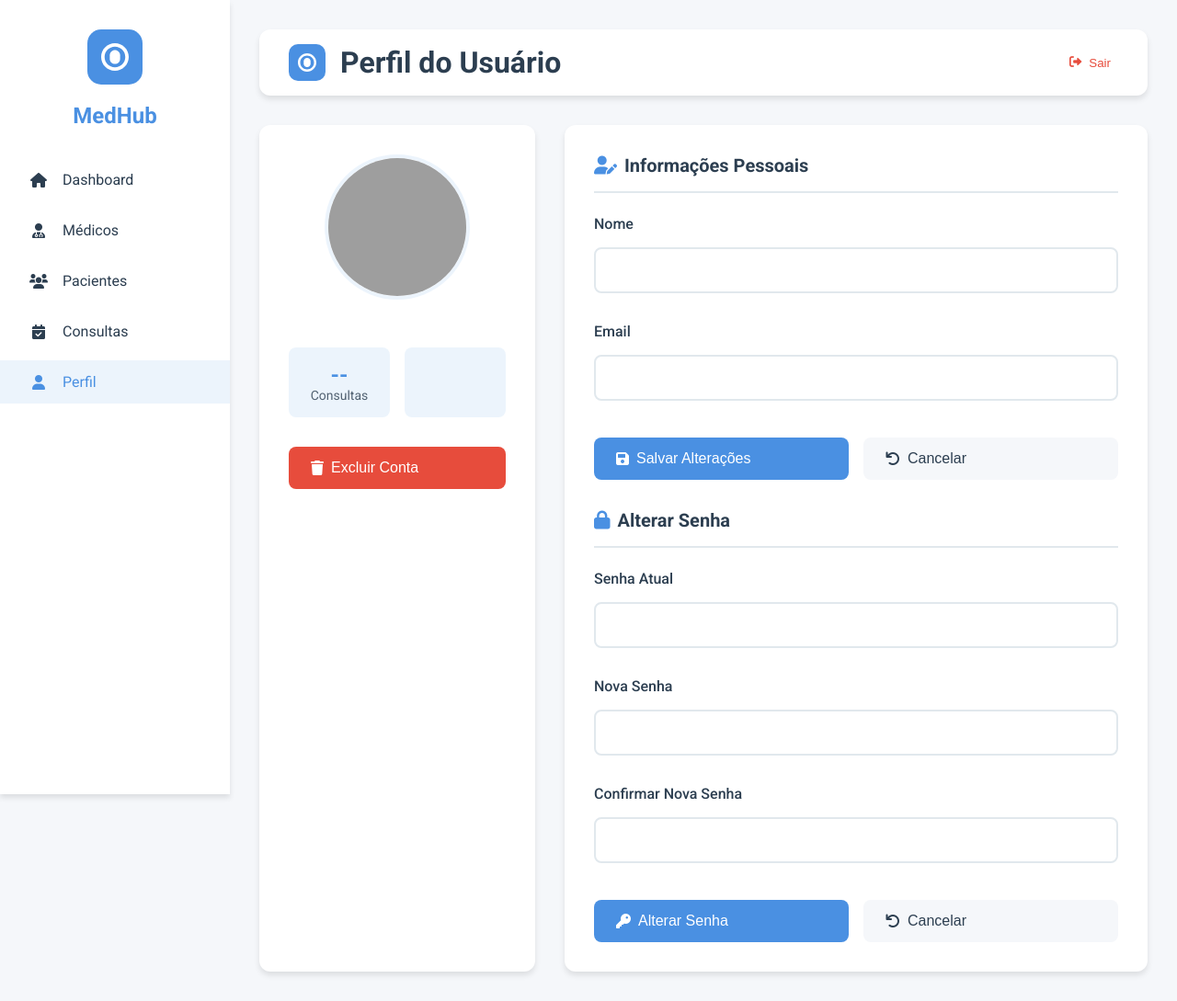
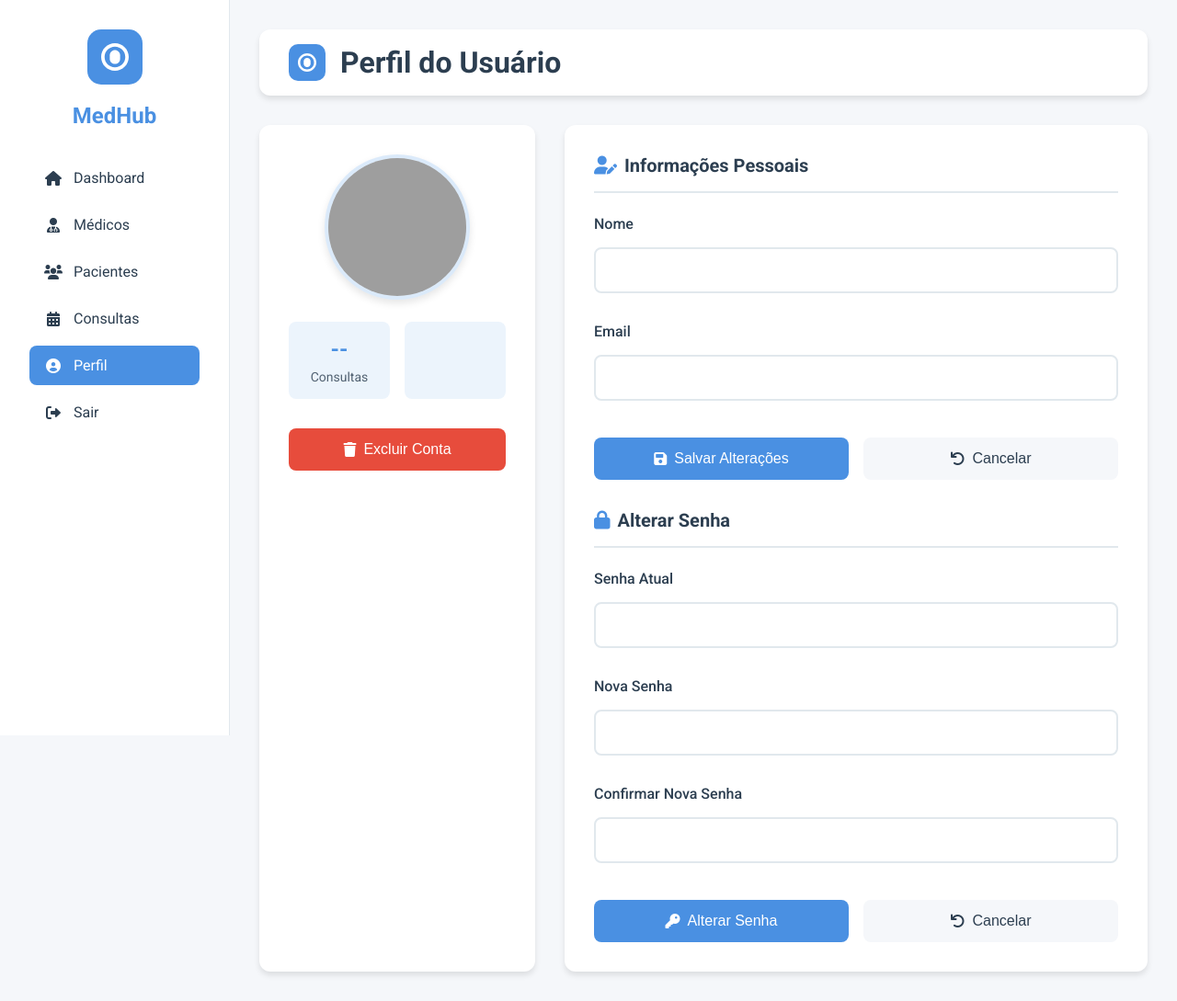
Before and after one commit to LIMA-K-B-A/2024.2-P.-Web-1, a FastAPI app: template Sistema_Medico/app/templates/perfil.html in a window 1280 px wide. Shown: the whole page at 92% size. Run offline with FastAPI, Linux system fonts and the light colour scheme; the template is opened without the code that fills it, so the values that code supplies are empty; grey boxes are pictures that could not be loaded.

Commit message:
melhorias na tela de perfil 2.0

```diff
--- a/Sistema_Medico/app/templates/perfil.html
+++ b/Sistema_Medico/app/templates/perfil.html
@@ -27,24 +27,31 @@
       padding: 0;
       font-family: 'Roboto', sans-serif;
       background-color: var(--background-color);
-      display: flex;
+      color: var(--text-color);
+      display: grid;
+      grid-template-columns: 250px 1fr;
       min-height: 100vh;
     }
 
+    .dashboard {
+      display: contents;
+    }
+
     .sidebar {
+      background-color: white;
+      padding: 2rem;
+      border-right: 1px solid var(--border-color);
+      height: 100vh;
+      position: fixed;
       width: 250px;
-      background-color: white;
-      padding: 2rem 0;
-      box-shadow: var(--shadow-md);
-      position: fixed;
-      height: 100vh;
+      box-sizing: border-box;
       overflow-y: auto;
+      z-index: 10;
     }
 
     .sidebar-header {
-      padding: 0 2rem;
+      text-align: center;
       margin-bottom: 2rem;
-      text-align: center;
     }
 
     .logo {
@@ -73,26 +80,31 @@
     .nav-link {
       display: flex;
       align-items: center;
-      padding: 0.875rem 2rem;
+      padding: 0.75rem 1rem;
       color: var(--text-color);
       text-decoration: none;
+      border-radius: 8px;
       transition: all 0.2s ease;
     }
 
-    .nav-link:hover, .nav-link.active {
+    .nav-link:hover {
       background-color: var(--primary-color-light);
       color: var(--primary-color);
     }
 
+    .nav-link.active {
+      background-color: var(--primary-color);
+      color: white;
+    }
+
     .nav-link i {
-      margin-right: 1rem;
+      margin-right: 0.75rem;
       width: 20px;
       text-align: center;
     }
 
     .main-content {
-      flex: 1;
-      margin-left: 250px;
+      grid-column: 2;
       padding: 2rem;
     }
 
@@ -139,10 +151,10 @@
     }
 
     .user-role {
-      color: var(--text-color);
-      opacity: 0.8;
+      color: var(--primary-color);
       font-size: 0.875rem;
       margin: 0;
+      font-weight: 500;
     }
 
     .logout-button {
@@ -176,14 +188,26 @@
       text-align: center;
     }
 
-    .profile-avatar {
+    .profile-img-container {
       width: 150px;
       height: 150px;
+      margin: 0 auto 1.5rem;
+      position: relative;
       border-radius: 50%;
-      margin-bottom: 1.5rem;
+      background-color: var(--primary-color-light);
+      display: flex;
+      justify-content: center;
+      align-items: center;
+      overflow: hidden;
+      border: 4px solid var(--primary-color-light);
+      box-shadow: 0 4px 8px rgba(0, 0, 0, 0.1);
+    }
+
+    .profile-avatar {
+      width: 100%;
+      height: 100%;
       object-fit: cover;
-      border: 4px solid var(--primary-color-light);
-      transition: transform 0.2s ease;
+      transition: transform 0.3s ease;
     }
 
     .profile-avatar:hover {
@@ -201,6 +225,7 @@
       color: var(--text-color);
       opacity: 0.8;
       margin: 0 0 1.5rem;
+      word-break: break-word;
     }
 
     .profile-stats {
@@ -233,7 +259,7 @@
       color: var(--text-color);
       opacity: 0.8;
       font-size: 0.875rem;
-      margin: 0;
+      margin: 0.5rem 0 0;
     }
 
     .profile-content {
@@ -301,7 +327,12 @@
       transition: all 0.2s ease;
       display: flex;
       align-items: center;
+      justify-content: center;
       gap: 0.5rem;
+    }
+
+    .btn-block {
+      width: 100%;
     }
 
     .btn-primary {
@@ -361,45 +393,53 @@
 </head>
 
 <body>
-  <nav class="sidebar">
+  <div class="dashboard">
+    <aside class="sidebar">
       <div class="sidebar-header">
         <img src="/static/img/favicon.svg" alt="MedHub Logo" class="logo">
         <h1>MedHub</h1>
       </div>
-
+      <nav>
         <ul class="nav-menu">
           <li class="nav-item">
             <a href="/home" class="nav-link">
               <i class="fas fa-home"></i>
-          <span>Dashboard</span>
+              Dashboard
             </a>
           </li>
           <li class="nav-item">
             <a href="/listaMedicos" class="nav-link">
               <i class="fas fa-user-md"></i>
-          <span>Médicos</span>
+              Médicos
             </a>
           </li>
           <li class="nav-item">
             <a href="/listaPacientes" class="nav-link">
               <i class="fas fa-users"></i>
-          <span>Pacientes</span>
+              Pacientes
             </a>
           </li>
           <li class="nav-item">
             <a href="/listaConsultas" class="nav-link">
-          <i class="fas fa-calendar-check"></i>
-          <span>Consultas</span>
+              <i class="fas fa-calendar-alt"></i>
+              Consultas
             </a>
           </li>
           <li class="nav-item">
             <a href="/perfil" class="nav-link active">
-          <i class="fas fa-user"></i>
-          <span>Perfil</span>
+              <i class="fas fa-user-circle"></i>
+              Perfil
+            </a>
+          </li>
+          <li class="nav-item">
+            <a href="/logout" class="nav-link">
+              <i class="fas fa-sign-out-alt"></i>
+              Sair
             </a>
           </li>
         </ul>
       </nav>
+    </aside>
 
     <main class="main-content">
       <header class="header">
@@ -411,18 +451,26 @@
         <div class="user-menu">
           <div class="user-info">
             <p class="user-name">{{ user.nome }}</p>
-          <p class="user-role">{{ user.tipo_usuario }}</p>
+            <p class="user-role">
+              {% if user.tipo_usuario == 'admin' %}
+                Admin
+              {% elif user.tipo_usuario == 'medico' %}
+                Médico
+              {% elif user.tipo_usuario == 'paciente' %}
+                Paciente
+              {% else %}
+                {{ user.tipo_usuario }}
+              {% endif %}
+            </p>
           </div>
-        <button class="logout-button" onclick="logout()">
-          <i class="fas fa-sign-out-alt"></i>
-          <span>Sair</span>
-        </button>
         </div>
       </header>
 
       <div class="profile-container">
         <aside class="profile-sidebar">
+          <div class="profile-img-container">
             <img src="/static/img/avatar.png" alt="Avatar do usuário" class="profile-avatar">
+          </div>
           <h2 class="profile-name">{{ user.nome }}</h2>
           <p class="profile-email">{{ user.email }}</p>
 
@@ -463,7 +507,7 @@
             </div>
           </div>
 
-        <button class="btn btn-danger" onclick="deleteAccount()">
+          <button class="btn btn-danger btn-block" onclick="deleteAccount()">
             <i class="fas fa-trash"></i>
             Excluir Conta
           </button>
@@ -537,11 +581,80 @@
         </div>
       </div>
     </main>
+  </div>
 
   <script>
-    function logout() {
-      window.location.href = '/logout';
+    // Função para exibir notificações
+    function showNotification(message, type = 'success') {
+      const notification = document.createElement('div');
+      notification.className = `notification ${type}`;
+      notification.innerHTML = `
+        <div class="notification-content">
+          <i class="fas ${type === 'success' ? 'fa-check-circle' : 'fa-exclamation-circle'}"></i>
+          <span>${message}</span>
+        </div>
+        <button class="notification-close">
+          <i class="fas fa-times"></i>
+        </button>
+      `;
+      document.body.appendChild(notification);
+
+      // Adicionar estilo à notificação
+      notification.style.position = 'fixed';
+      notification.style.top = '20px';
+      notification.style.right = '20px';
+      notification.style.backgroundColor = type === 'success' ? '#2ECC71' : '#E74C3C';
+      notification.style.color = 'white';
+      notification.style.padding = '15px 20px';
+      notification.style.borderRadius = '8px';
+      notification.style.boxShadow = '0 4px 12px rgba(0, 0, 0, 0.15)';
+      notification.style.display = 'flex';
+      notification.style.justifyContent = 'space-between';
+      notification.style.alignItems = 'center';
+      notification.style.minWidth = '300px';
+      notification.style.zIndex = '1000';
+      notification.style.animation = 'fadeIn 0.3s ease';
+
+      // Estilo para o conteúdo da notificação
+      const content = notification.querySelector('.notification-content');
+      content.style.display = 'flex';
+      content.style.alignItems = 'center';
+      content.style.gap = '10px';
+
+      // Estilo para o botão de fechar
+      const closeBtn = notification.querySelector('.notification-close');
+      closeBtn.style.background = 'transparent';
+      closeBtn.style.border = 'none';
+      closeBtn.style.color = 'white';
+      closeBtn.style.cursor = 'pointer';
+      closeBtn.style.fontSize = '16px';
+
+      // Adicionar evento para fechar a notificação
+      closeBtn.addEventListener('click', () => {
+        notification.remove();
+      });
+
+      // Remover a notificação após 5 segundos
+      setTimeout(() => {
+        notification.style.animation = 'fadeOut 0.3s ease';
+        setTimeout(() => notification.remove(), 300);
+      }, 5000);
     }
+
+    // Adicionar estilos de animação
+    const style = document.createElement('style');
+    style.innerHTML = `
+      @keyframes fadeIn {
+        from { opacity: 0; transform: translateY(-20px); }
+        to { opacity: 1; transform: translateY(0); }
+      }
+
+      @keyframes fadeOut {
+        from { opacity: 1; transform: translateY(0); }
+        to { opacity: 0; transform: translateY(-20px); }
+      }
+    `;
+    document.head.appendChild(style);
 
     function resetForm() {
       document.getElementById('profile-form').reset();
@@ -564,6 +678,12 @@
 
       const nome = document.getElementById('nome').value;
       const email = document.getElementById('email').value;
+
+      // Adicionar indicação visual de carregamento
+      const submitBtn = e.target.querySelector('button[type="submit"]');
+      const originalBtnText = submitBtn.innerHTML;
+      submitBtn.innerHTML = '<i class="fas fa-spinner fa-spin"></i> Salvando...';
+      submitBtn.disabled = true;
 
       try {
         const response = await fetch('/perfil/atualizar', {
@@ -579,15 +699,26 @@
 
         if (response.ok) {
           const data = await response.json();
-          alert(data.message || 'Perfil atualizado com sucesso!');
-          window.location.reload();
+          showNotification(data.message || 'Perfil atualizado com sucesso!', 'success');
+
+          // Atualizar o nome na página sem recarregar
+          const nameElements = document.querySelectorAll('.profile-name, .user-name');
+          nameElements.forEach(el => el.textContent = nome);
+
+          // Atualizar o email na página sem recarregar
+          const emailElements = document.querySelectorAll('.profile-email');
+          emailElements.forEach(el => el.textContent = email);
         } else {
           const data = await response.json();
-          alert(data.detail || 'Erro ao atualizar perfil');
+          showNotification(data.detail || 'Erro ao atualizar perfil', 'error');
         }
       } catch (error) {
-        alert('Erro ao conectar com o servidor');
+        showNotification('Erro ao conectar com o servidor', 'error');
         console.error(error);
+      } finally {
+        // Restaurar o botão ao estado original
+        submitBtn.innerHTML = originalBtnText;
+        submitBtn.disabled = false;
       }
     });
 
@@ -599,9 +730,15 @@
       const confirmar_senha = document.getElementById('confirmar_senha').value;
 
       if (nova_senha !== confirmar_senha) {
-        alert('As senhas não coincidem');
+        showNotification('As senhas não coincidem', 'error');
         return;
       }
+
+      // Adicionar indicação visual de carregamento
+      const submitBtn = e.target.querySelector('button[type="submit"]');
+      const originalBtnText = submitBtn.innerHTML;
+      submitBtn.innerHTML = '<i class="fas fa-spinner fa-spin"></i> Alterando senha...';
+      submitBtn.disabled = true;
 
       try {
         const response = await fetch('/perfil/senha', {
@@ -617,15 +754,19 @@
 
         if (response.ok) {
           const data = await response.json();
-          alert(data.message || 'Senha alterada com sucesso!');
+          showNotification(data.message || 'Senha alterada com sucesso!', 'success');
           resetPasswordForm();
         } else {
           const data = await response.json();
-          alert(data.detail || 'Erro ao alterar senha');
+          showNotification(data.detail || 'Erro ao alterar senha', 'error');
         }
       } catch (error) {
-        alert('Erro ao conectar com o servidor');
+        showNotification('Erro ao conectar com o servidor', 'error');
         console.error(error);
+      } finally {
+        // Restaurar o botão ao estado original
+        submitBtn.innerHTML = originalBtnText;
+        submitBtn.disabled = false;
       }
     });
   </script>
```
Also changed, not shown: other parts of Sistema_Medico/app/templates/perfil.html (+11 -12 lines), Sistema_Medico/app/main.py (+16 -4 lines). Lines whose indentation alone changed are shown as unchanged.
